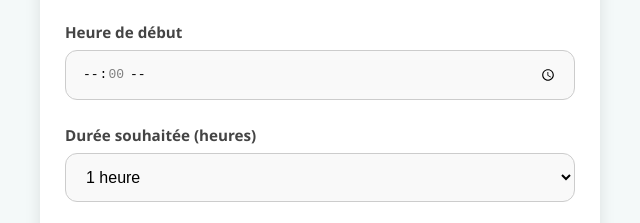
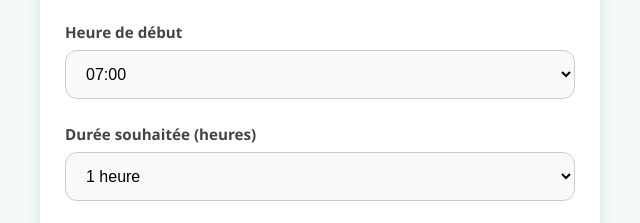
Before and after one commit to JHO7-web/rentIT, a plain HTML site: page rdv.html in a window 1280 px wide. Shown: the part 427-650 px from the top of the page, 320-960 px from the left. Drawn offline with Linux system fonts and the light colour scheme.

Commit message:
Update rdv.html

```diff
--- a/rdv.html
+++ b/rdv.html
@@ -117,7 +117,24 @@
 
      <div class="form-group">
       <label for="heure">Heure de début</label>
-      <input type="time" name="heure" id="heure" required step="3600">
+      <select name="heure" id="heure" required>
+        <option value="07:00">07:00</option>
+        <option value="08:00">08:00</option>
+        <option value="09:00">09:00</option>
+        <option value="10:00">10:00</option>
+        <option value="11:00">11:00</option>
+        <option value="12:00">12:00</option>
+        <option value="13:00">13:00</option>
+        <option value="14:00">14:00</option>
+        <option value="15:00">15:00</option>
+        <option value="16:00">16:00</option>
+        <option value="17:00">17:00</option>
+        <option value="18:00">18:00</option>
+        <option value="19:00">19:00</option>
+        <option value="20:00">20:00</option>
+        <option value="21:00">21:00</option>
+      </select>
+
     </div>
 
 
```
